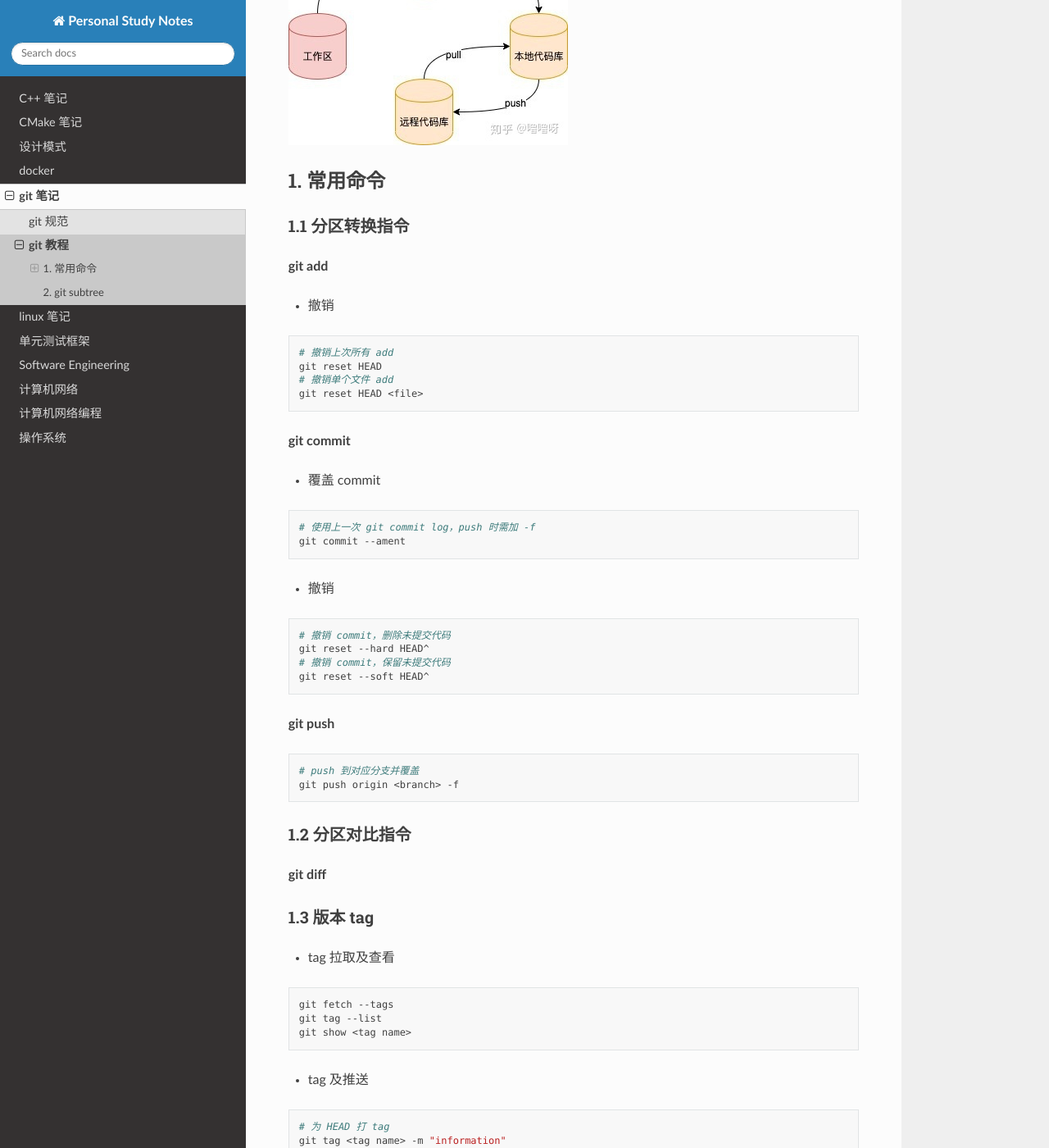
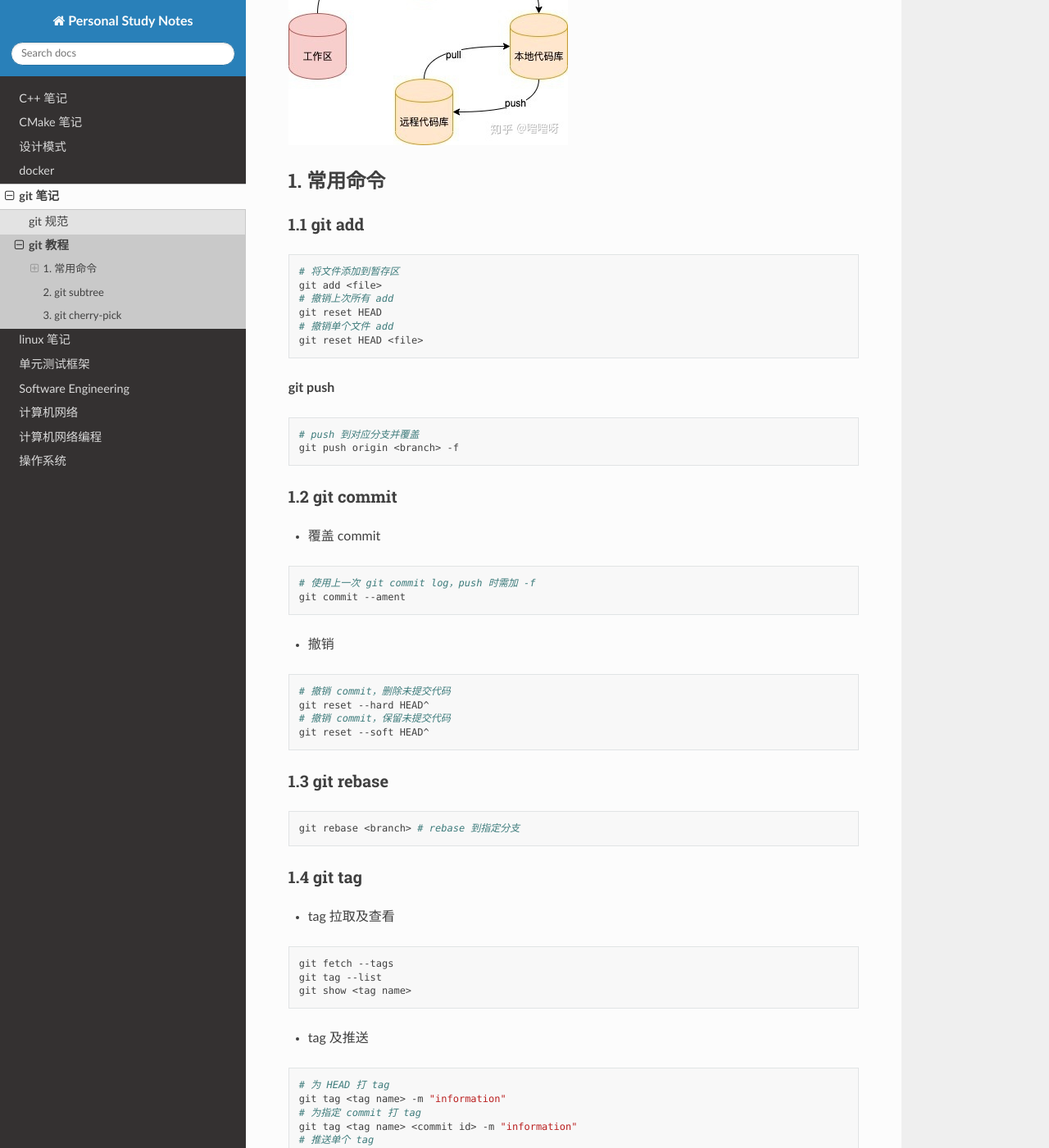
Before and after one commit to zwb-Shandow/StudyNotes, a Sphinx documentation site: the page built from source/git/tutorial.md, in a window 1280 px wide and 1400 px high, scrolled down 252 px. Shown: the whole window at 82% size. Built offline with Sphinx 7.4.7 and the Read the Docs theme 2.0.0, drawn with Linux system fonts in a browser that asks for light colours; pages that are not in the unit, such as notebooks, are missing from menus; some of the changed text lies outside the part shown.

Commit message:
update git

````diff
--- a/source/git/tutorial.md
+++ b/source/git/tutorial.md
@@ -4,20 +4,25 @@
 
 ## 1. 常用命令
 
-### 1.1 分区转换指令
-
-**git add**
-
-- 撤销
+### 1.1 git add
 
 ```shell
+# 将文件添加到暂存区
+git add <file>
 # 撤销上次所有 add
 git reset HEAD
 # 撤销单个文件 add
 git reset HEAD <file>
 ```
 
-**git commit**
+**git push**
+
+```shell
+# push 到对应分支并覆盖
+git push origin <branch> -f
+```
+
+### 1.2 git commit
 
 - 覆盖 commit
 
@@ -35,18 +40,13 @@
 git reset --soft HEAD^
 ```
 
-**git push**
+### 1.3 git rebase
 
 ```shell
-# push 到对应分支并覆盖
-git push origin <branch> -f
+git rebase <branch> # rebase 到指定分支
 ```
 
-### 1.2 分区对比指令
-
-**git diff**
-
-### 1.3 版本 tag
+### 1.4 git tag
 
 - tag 拉取及查看
 
@@ -67,6 +67,8 @@
 git push origin <tag name>
 # 推送所有 tag
 git push origin --tags
+# 删除 tag
+git tag -d <tag name>
 ```
 
 ## 2. git subtree
@@ -80,3 +82,11 @@
 ```
 
 参考链接:[如何合并两个Git库](https://stackoverflow.com/questions/1425892/how-do-you-merge-two-git-repositories)
+
+## 3. git cherry-pick
+
+> 使用场景:
+>
+> 将指定的 commit 应用与其他分支
+
+参考链接:[git cherry-pick 教程](https://www.ruanyifeng.com/blog/2020/04/git-cherry-pick.html)
````
Also changed, not shown: source/CMake/工程打包.md (+8 -0 lines).
